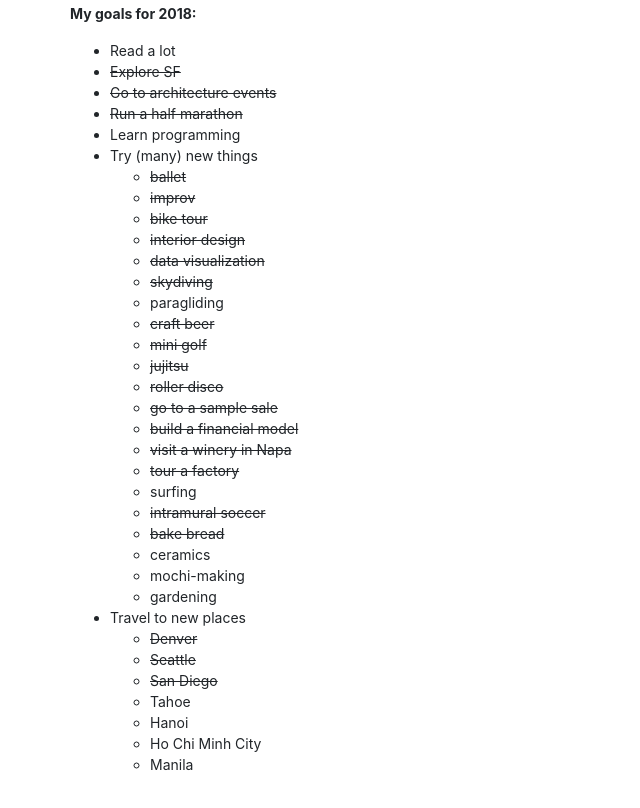
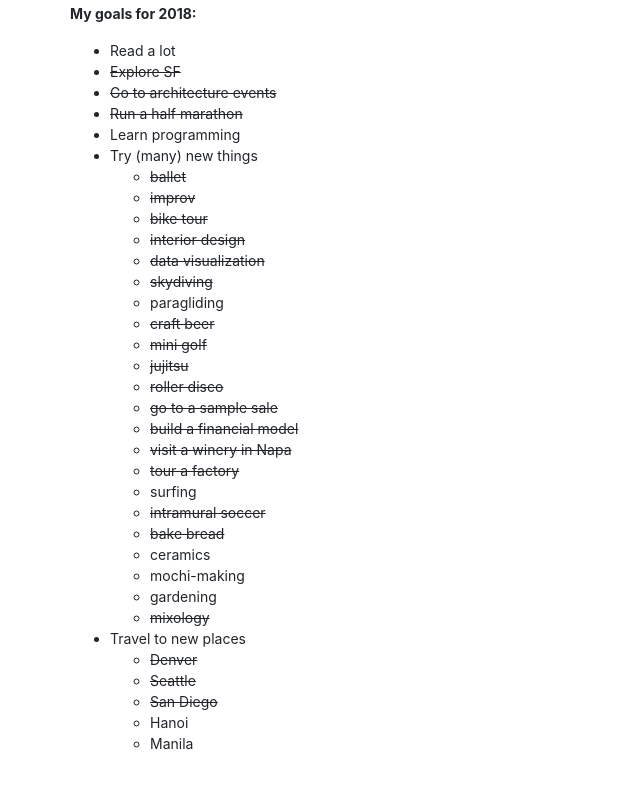
Before and after one commit to elaineawang/elaineawang.com, a plain HTML site: page index.html in a window 1280 px wide. Shown: the part 304-1112 px from the top of the page, without its empty margins (0-640 px from the left). Drawn offline with nearby package versions, Linux system fonts and the light colour scheme.

Commit message:
added mixology

```diff
--- a/index.html
+++ b/index.html
@@ -116,6 +116,9 @@
           <li>ceramics</li>
           <li>mochi-making</li>
           <li>gardening</li>
+            <li>
+            <strike>mixology</strike>
+          </li>
         </ul>
       </li>
       <li>
@@ -131,13 +134,7 @@
             <strike>San Diego</strike>
           </li>
           <li>
-            Tahoe
-          </li>
-          <li>
             Hanoi
-          </li>
-          <li>
-            Ho Chi Minh City
           </li>
           <li>
             Manila
```
